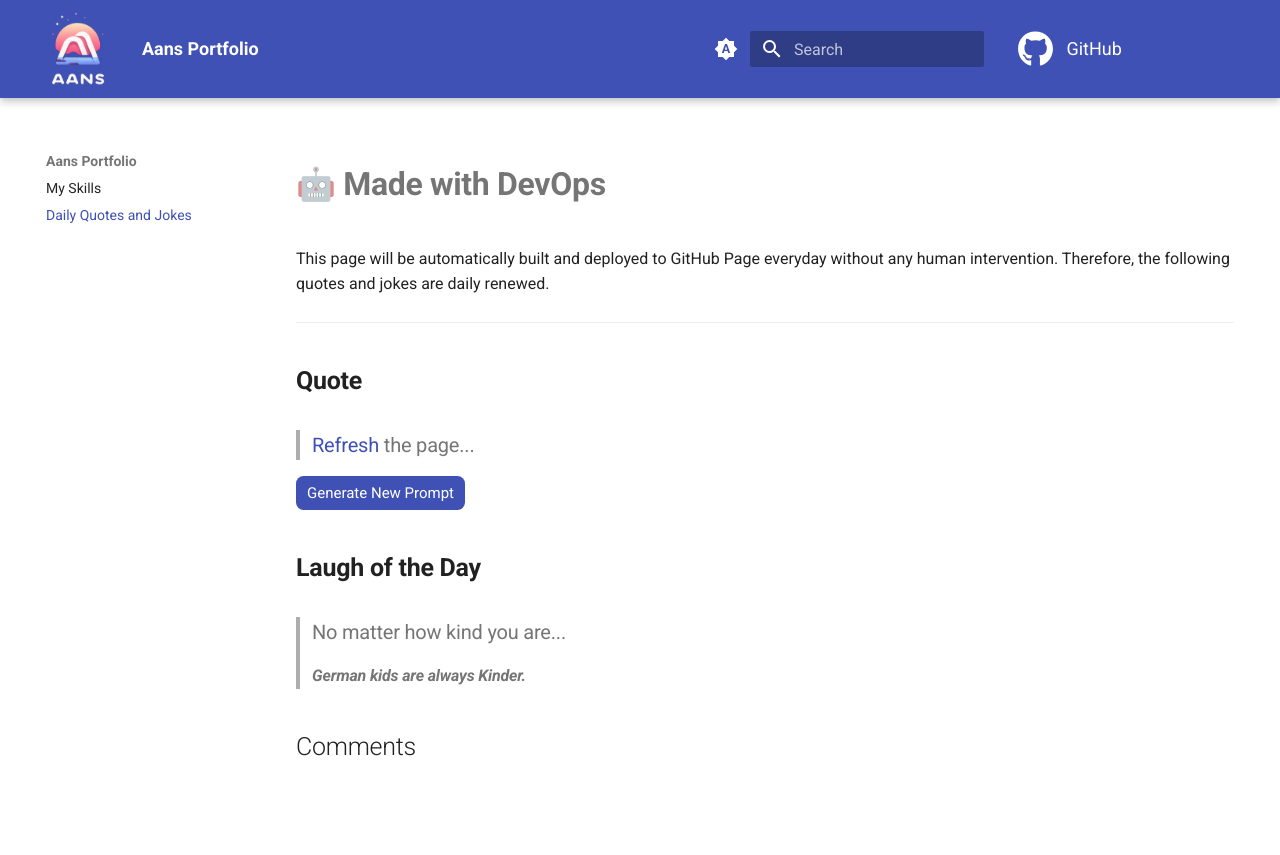
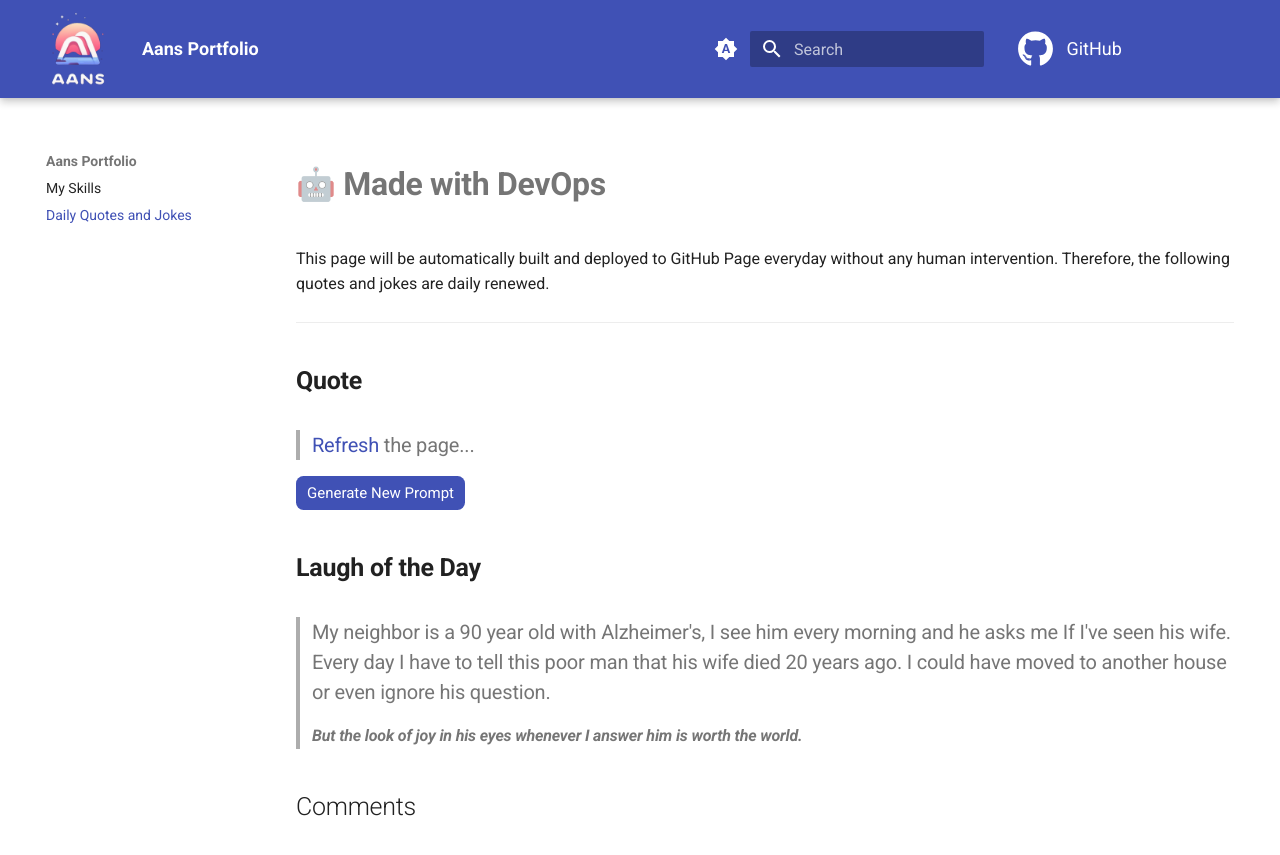
Before and after one commit to LaansDole/LaansDole, an MkDocs documentation site: the page built from docs/daily-jokes.md, in a window 1280 px wide. Shown: the top 855 px of the page. Built offline with MkDocs 1.6.1 and Material for MkDocs 9.7.7, drawn with Linux system fonts in a browser that asks for light colours; comment, search, counter and statistics services are not loaded.

Commit message:
Generated Daily Joke

```diff
--- a/docs/daily-jokes.md
+++ b/docs/daily-jokes.md
@@ -27,4 +27,6 @@ comments: true
 <h2><strong>Laugh of the Day</strong></h2>
 
 
-<blockquote><h3>No matter how kind you are...</h3><h4><i>German kids are always Kinder.</i></h4></blockquote>
+<blockquote><h3>My neighbor is a 90 year old with Alzheimer's, I see him every morning and he asks me If I've seen his wife.
+Every day I have to tell this poor man that his wife died 20 years ago.
+I could have moved to another house or even ignore his question.</h3><h4><i>But the look of joy in his eyes whenever I answer him is worth the world.</i></h4></blockquote>
```
Also changed, not shown: README.md (+1 -1 lines).
